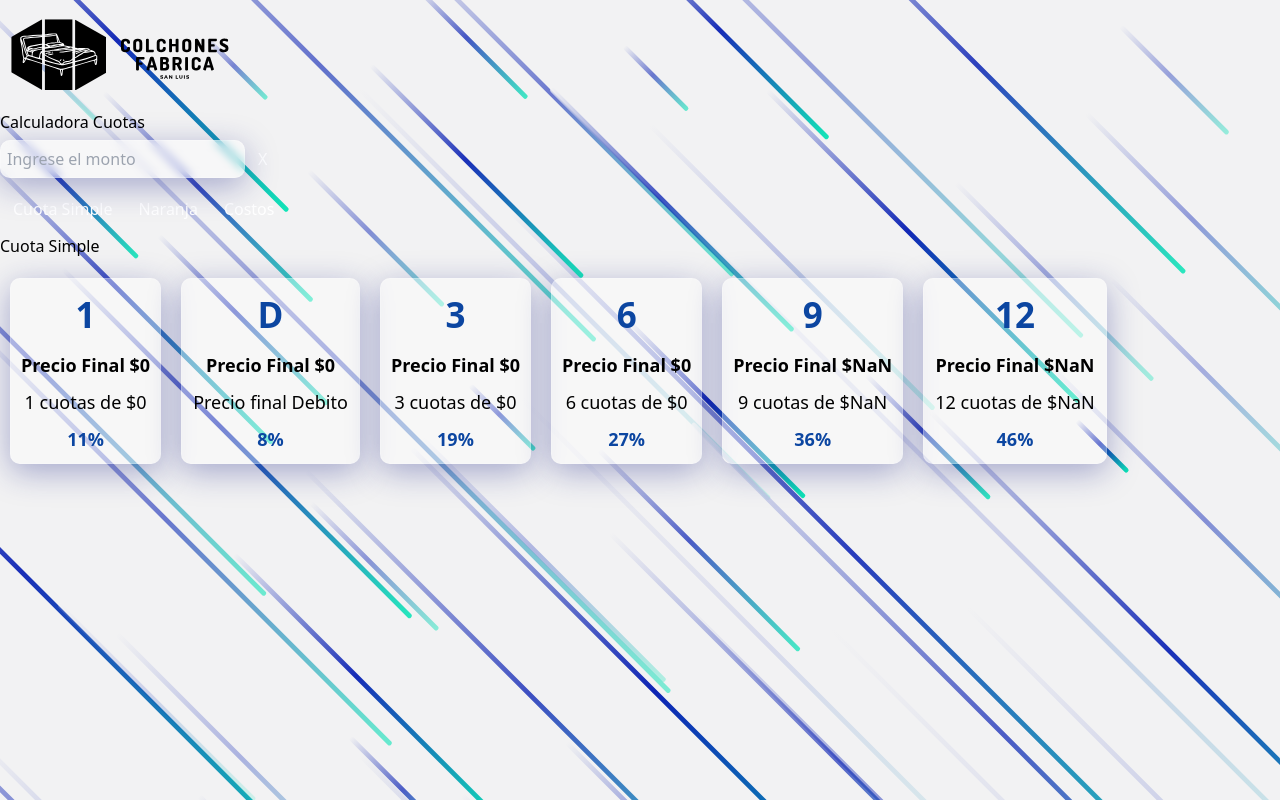
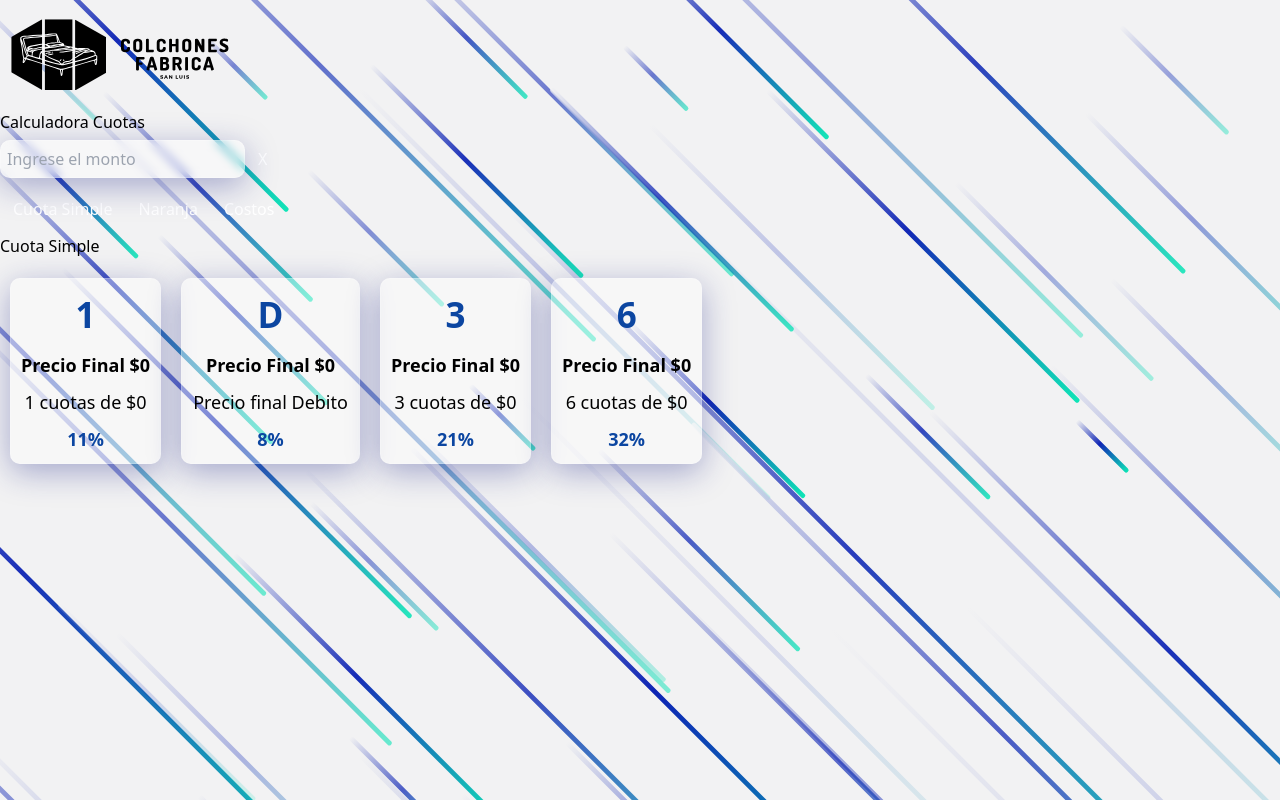
Before and after one commit to NicHeredia/CalculadoraCuotasMP-React, a React (Vite) app: page / in a window 1280 px wide. Both pictures are taken after a click on the button "Cuota Simple". Built offline with nearby package versions, Linux system fonts and the light colour scheme.

Commit message:
fix tasas

```diff
--- a/src/CrearCards_CuotaSimple.jsx
+++ b/src/CrearCards_CuotaSimple.jsx
@@ -35,21 +35,6 @@
                 porcentaje={porcentajes.ahora6}
                 monto={monto}
             />,
-            <CardCuota
-                key="cuota9"
-                cuota={9}
-                montoFinal={tasa_cuota_simple.cuotas9}
-                porcentaje={porcentajes.ahora9}
-                monto={monto}
-            />,
-
-            <CardCuota
-                key="cuota12"
-                cuota={12}
-                montoFinal={tasa_cuota_simple.cuotas12}
-                porcentaje={porcentajes.ahora12}
-                monto={monto}
-            />,
         ]
     )
 
--- a/src/tasas.js
+++ b/src/tasas.js
@@ -21,8 +21,6 @@
     naranja2 : 29,
     naranja3 : 36,
     naranja6 : 58,
-    ahora3 : 19,
-    ahora6 : 27,
-    ahora9 : 36,
-    ahora12 : 46
+    ahora3 : 21,
+    ahora6 : 32,
 }
```
